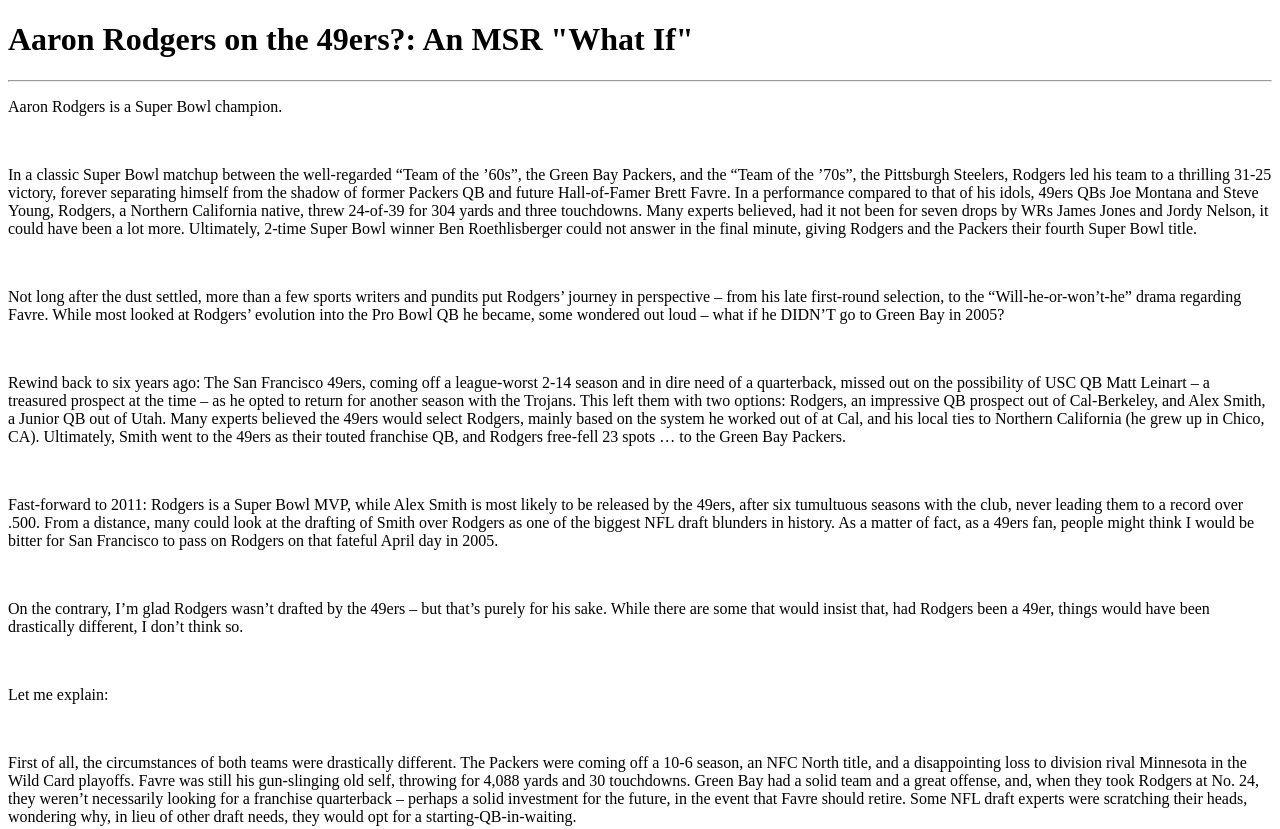
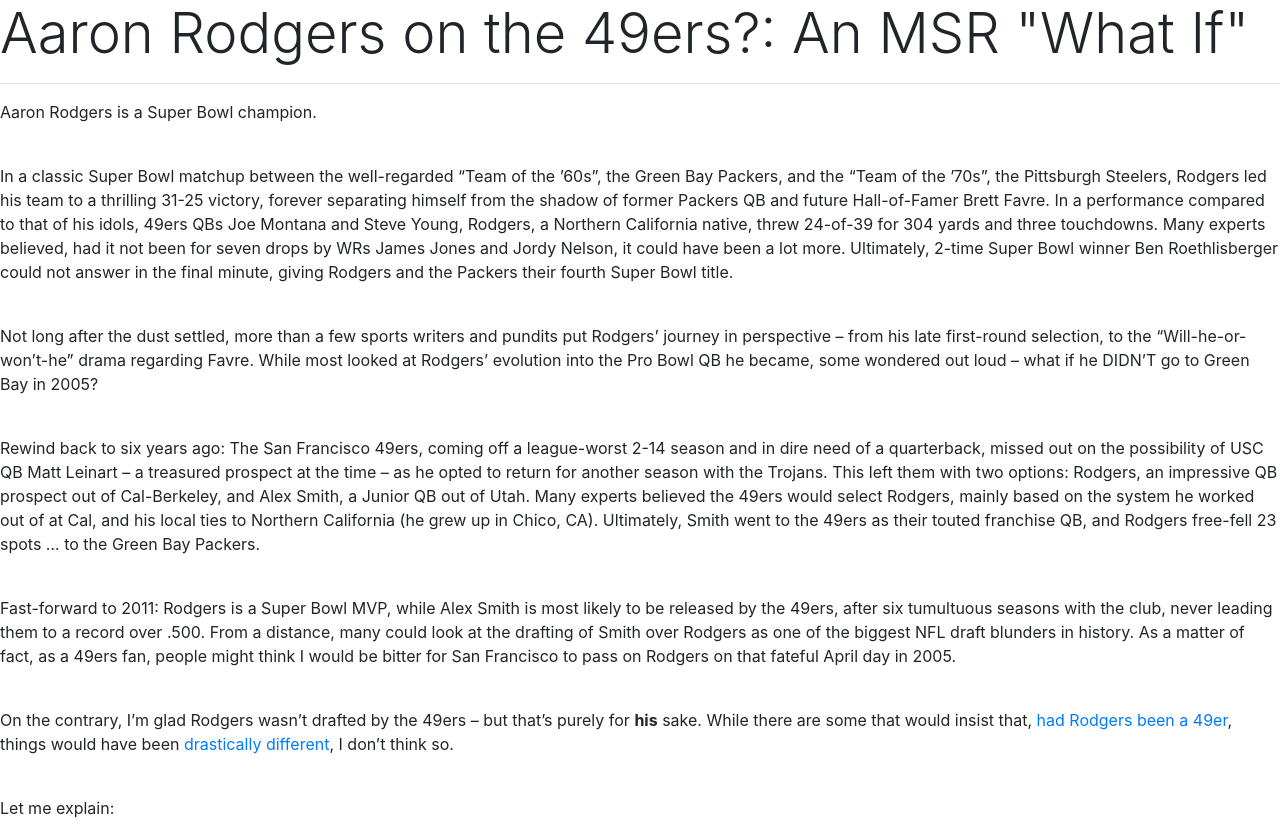
Before and after one commit to kingbrs49/MachoSportsReport, a plain HTML site: page public/html/article-2011-02-07.html in a window 1280 px wide. Shown: the top 829 px of the page. Drawn offline with nearby package versions, Linux system fonts and the light colour scheme.

Commit message:
created public folders html js styles and img with routes folder

```diff
--- a/article-2011-02-07.html
+++ b/public/html/article-2011-02-07.html
@@ -3,10 +3,12 @@
 <head>
     <meta charset="UTF-8">
     <meta name="viewport" content="width=device-width, initial-scale=1.0">
+    <link rel="stylesheet" href="https://stackpath.bootstrapcdn.com/bootstrap/4.3.1/css/bootstrap.min.css"
+        integrity="sha384-ggOyR0iXCbMQv3Xipma34MD+dH/1fQ784/j6cY/iJTQUOhcWr7x9JvoRxT2MZw1T" crossorigin="anonymous">
     <title>Aaron Rodgers on The 49ers?: An MSR "What If" - The Macho Sports Report</title>
 </head>
 <body>
-    <h1>
+    <h1 class="display-4">
         Aaron Rodgers on the 49ers?: An MSR "What If"
     </h1>
     <hr>
@@ -31,7 +33,7 @@
     </p>
     <br>
     <p>
-        On the contrary, I’m glad Rodgers wasn’t drafted by the 49ers – but that’s purely for his sake. While there are some that would insist that, had Rodgers been a 49er, things would have been drastically different, I don’t think so.
+        On the contrary, I’m glad Rodgers wasn’t drafted by the 49ers – but that’s purely for <b>his</b> sake. While there are some that would insist that, <a href="http://content.usatoday.com/communities/gameon/post/2011/02/aaron-rodgers-nfl-2005-draft-super-bowl-/1#.XsBaUmhKiMo">had Rodgers been a 49er</a>, things would have been <a href="https://bleacherreport.com/articles/588289-what-the-nfl-would-be-like-if-aaron-rodgers-went-to-the-san-francisco-49ers">drastically different</a>, I don’t think so.
     </p>
     <br>
     <p>
```
Also changed, not shown: home.html (deleted, +0 -11 lines), public/html/home.html (added, +13 -0 lines), public/styles/styles.css (added).
